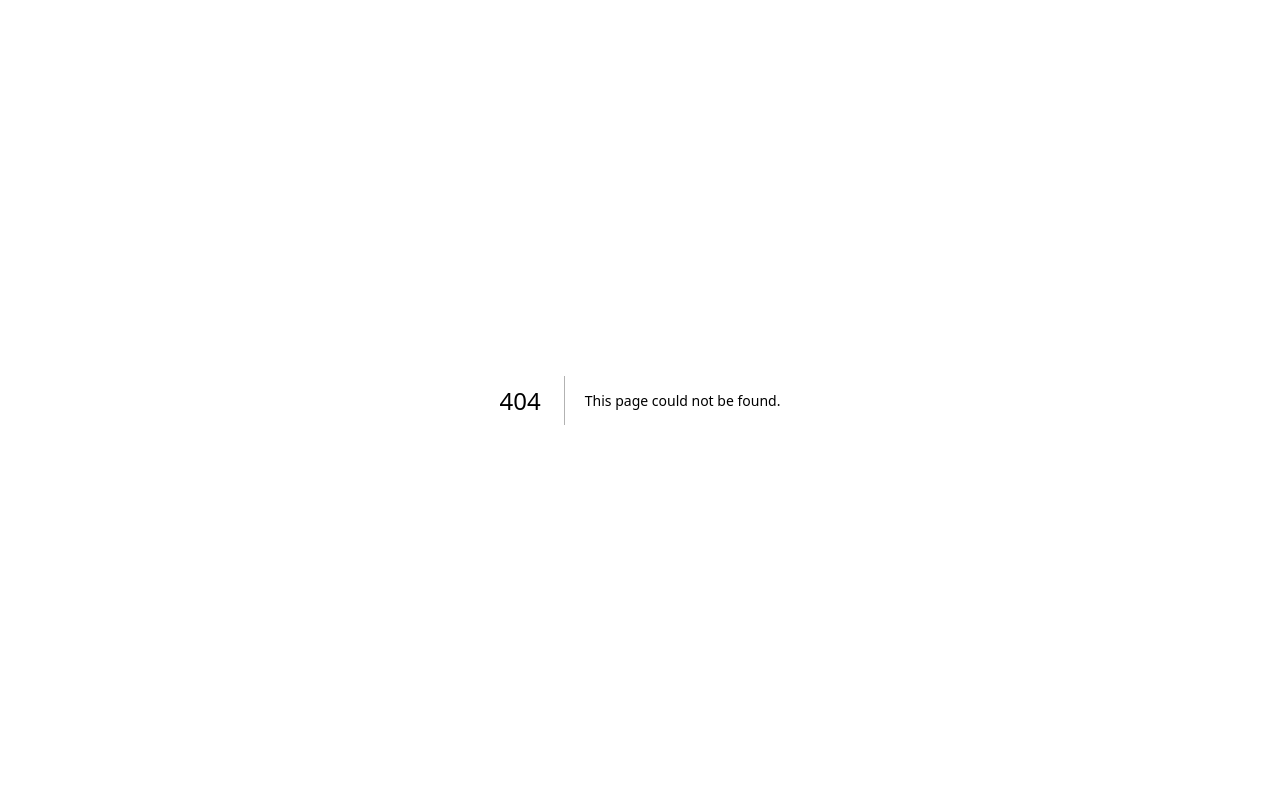
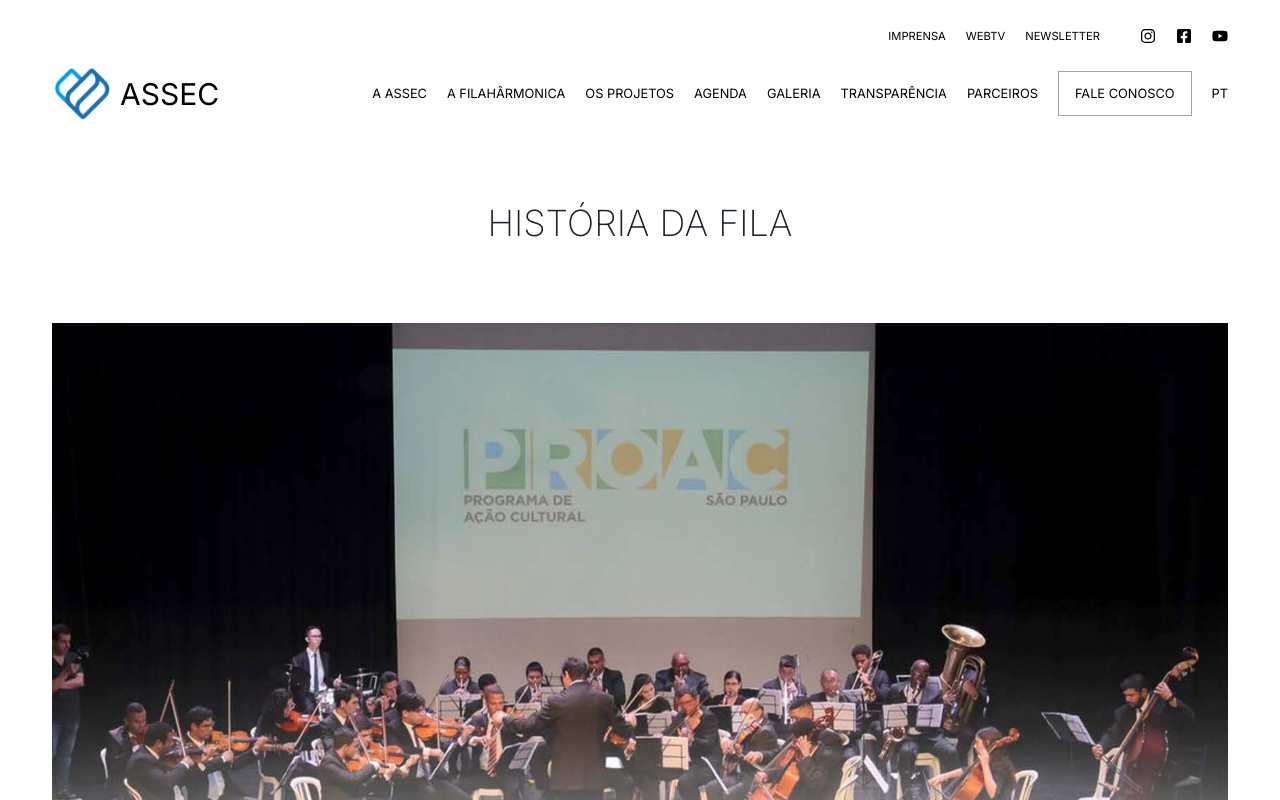
Before and after one commit to devMoisa/Assec-Sorocaba, a Next.js app: page /historia-da-fila in a window 1280 px wide. Before the commit this address had no page. Shown: the top 800 px of the page. Built offline with nearby package versions, Linux system fonts and the light colour scheme.

Commit message:
feat: historia da fila

```diff
--- /dev/null
+++ b/src/app/historia-da-fila/page.tsx
@@ -0,0 +1,55 @@
+"use client";
+import { Footer } from "@/components/Footer";
+import "../../global.css";
+
+import { Navbar } from "@/components/Navbar";
+import { SessionAssec } from "@/components/SessionAssec";
+import Image from "next/image";
+
+export default function HistoriaDaFila() {
+  return (
+    <div className="flex flex-col">
+      <Navbar isCarousel={false} dark={true} />
+
+      <div className="container mt-10 mb-20">
+        <h1 className="mb-20 text-center text-4xl font-extralight font-[var(--font-gotham)">
+          HISTÓRIA DA FILA
+        </h1>
+        <Image
+          src={"/historiaDaFilaBg.png"}
+          alt="História da Fila"
+          height={0}
+          width={0}
+          sizes="100vw"
+          style={{ width: "100%", height: "auto" }}
+        />
+      </div>
+      <SessionAssec
+        side={"left"}
+        alt={"A ASSEC - Image"}
+        description={`Lorem ipsum dolor sit amet consectetur adipisicing elit. Reiciendis deleniti ipsum exercitationem vel tenetur? Quod corrupti quam, odio exercitationem beatae voluptatum, cupiditate maxime tempore rerum officiis ea dignissimos, ipsam maiores.\n\nLorem ipsum dolor sit amet consectetur adipisicing elit. Reiciendis deleniti ipsum exercitationem vel tenetur? Quod corrupti quam, odio exercitationem beatae voluptatum, cupiditate maxime tempore rerum officiis ea dignissimos, ipsam maiores.`}
+        imagePath={"/womanInstrument.png"}
+        titleButton=""
+        urlButton=""
+      />
+      <SessionAssec
+        side={"right"}
+        alt={"A ASSEC - Image"}
+        description={`Lorem ipsum dolor sit amet consectetur adipisicing elit. Reiciendis deleniti ipsum exercitationem vel tenetur? Quod corrupti quam, odio exercitationem beatae voluptatum, cupiditate maxime tempore rerum officiis ea dignissimos, ipsam maiores.\n\nLorem ipsum dolor sit amet consectetur adipisicing elit. Reiciendis deleniti ipsum exercitationem vel tenetur? Quod corrupti quam, odio exercitationem beatae voluptatum, cupiditate maxime tempore rerum officiis ea dignissimos, ipsam maiores.`}
+        imagePath={"/Fila11.jpg"}
+        titleButton=""
+        urlButton=""
+      />
+      <SessionAssec
+        side={"left"}
+        alt={"A ASSEC - Image"}
+        description={`Lorem ipsum dolor sit amet consectetur adipisicing elit. Reiciendis deleniti ipsum exercitationem vel tenetur? Quod corrupti quam, odio exercitationem beatae voluptatum, cupiditate maxime tempore rerum officiis ea dignissimos, ipsam maiores.\n\nLorem ipsum dolor sit amet consectetur adipisicing elit. Reiciendis deleniti ipsum exercitationem vel tenetur? Quod corrupti quam, odio exercitationem beatae voluptatum, cupiditate maxime tempore rerum officiis ea dignissimos, ipsam maiores.`}
+        imagePath={"/Crianças6.jpg"}
+        titleButton=""
+        urlButton=""
+      />
+      <div className="mt-36" />
+      <Footer />
+    </div>
+  );
+}
--- a/src/components/Navbar.tsx
+++ b/src/components/Navbar.tsx
@@ -29,7 +29,7 @@
     title: "A FILAHARMÔNICA",
     links: [
       { name: "MAESTRO", goTo: "#maestro" },
-      { name: "HISTÓRIA", goTo: "#historia" },
+      { name: "HISTÓRIA", goTo: "historia-da-fila" },
     ],
   },
   {
--- a/src/components/SessionAssec.tsx
+++ b/src/components/SessionAssec.tsx
@@ -38,9 +38,11 @@
           />
         </div>
         <div className="w-full container lg:w-1/2 flex flex-col justify-center items-start lg:pl-24 lg:pr-24 pb-32 lg:p-0">
-          <h2 className="text-3xl mt-10 lg:mt-0 sm:mt-10 lg:text-3xl font-[var(--font-gotham)]">
-            {title}
-          </h2>
+          {title && (
+            <h2 className="text-3xl mt-10 lg:mt-0 sm:mt-10 lg:text-3xl font-[var(--font-gotham)]">
+              {title}
+            </h2>
+          )}
           {description && (
             <p className="text-start text-sm w-[70%] lg:w-full mt-4 lg:mt-7 font-[var(--font-gotham)] whitespace-pre-wrap">
               {description}
```
Also changed, not shown: public/historiaDaFilaBg.png (added).
